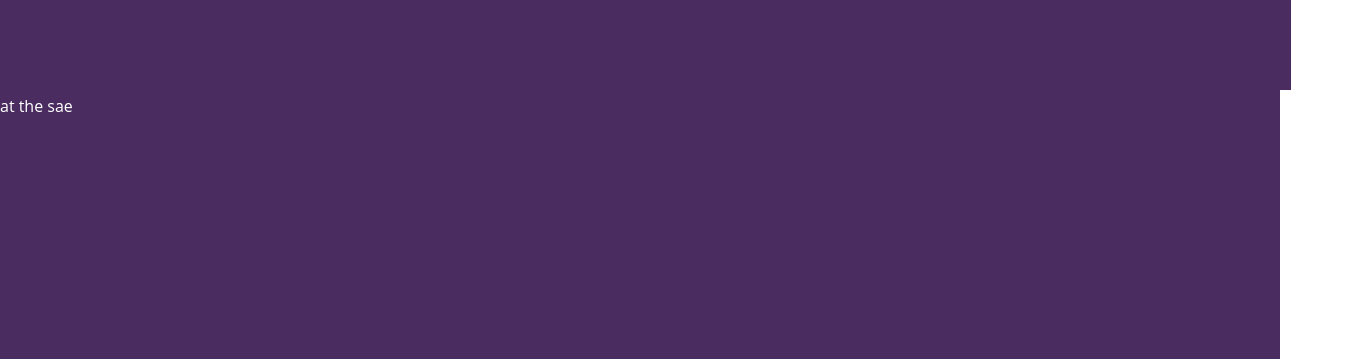
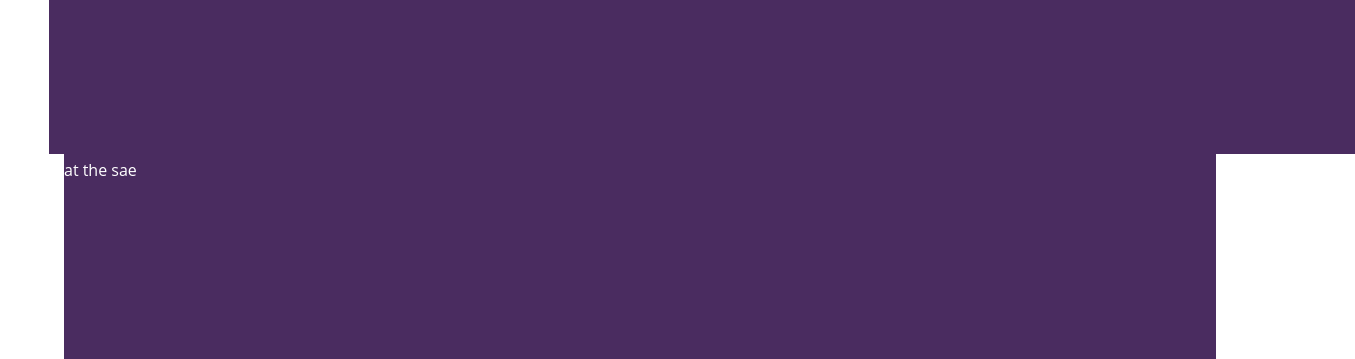
Before and after one commit to madebyping/freshers_intro, a plain HTML site: page index.html in a window 1280 px wide. Shown: the part 7110-7469 px from the top of the page, 1355 px wide, since content can reach past the window. Drawn offline with nearby package versions, Linux system fonts and the light colour scheme.

Commit message:
Revert "Update index.html"
This reverts commit b0b9c26a99cad2519587eb9d072d2af78cb1cd41.

```diff
--- a/index.html
+++ b/index.html
@@ -13,6 +13,7 @@
 	 <link rel="icon" href="./img/fav.png">
 </head>
 <body>
+	<div style="padding: 5%; margin: 0">
 		<div class="row green box1 btm">
 			<div class="col-lg-12">
 				<h1>Ping!</h1>
@@ -116,7 +117,7 @@
 		</div>
 
 		<div class="purple desc">at the sae
-			<div class="row" style="padding: 5%">
+			<div class="row">
 				<div class="col-md-4" style="margin: auto;">
 					<img src="./img/logo.png" class="img-fluid" style="width: 50%">
 				</div>
@@ -145,6 +146,7 @@
 				</a>
 			</div>
 		</div>
+	</div>
 
 </body>
 </html>
```
